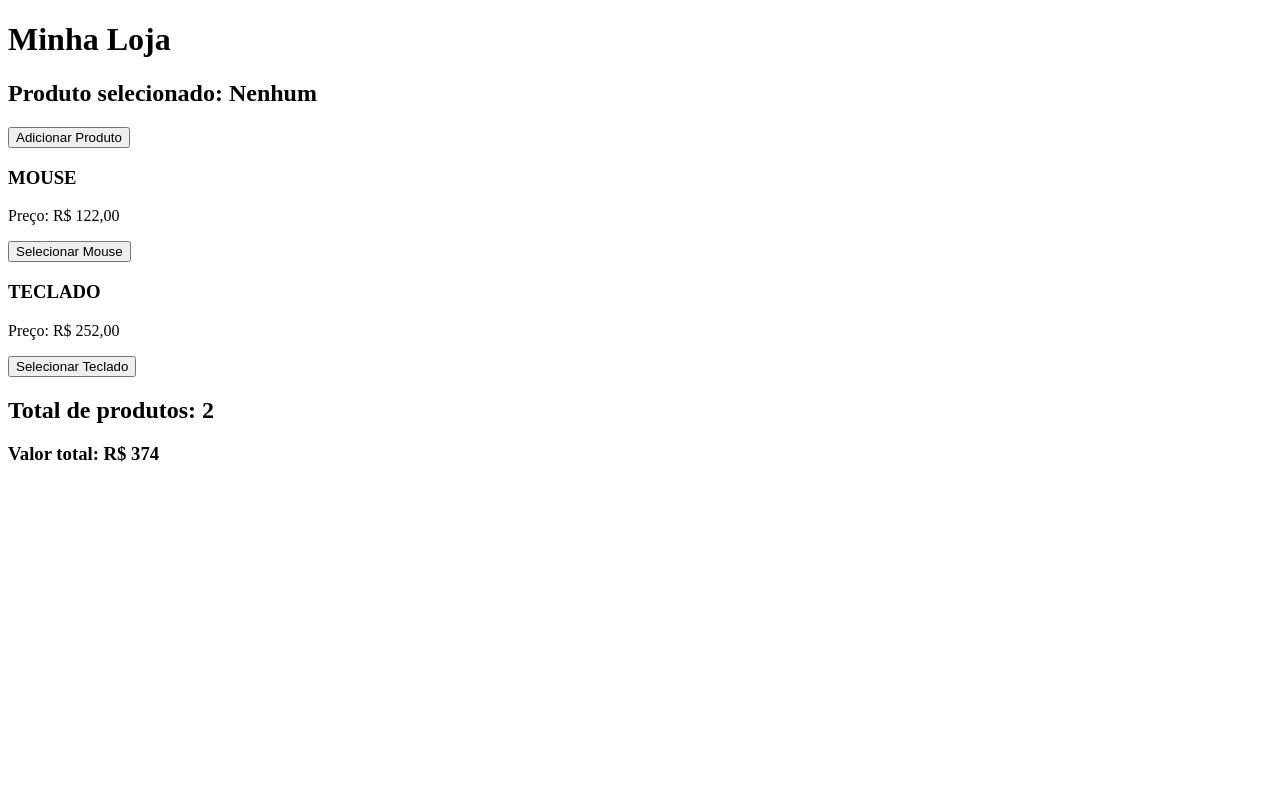
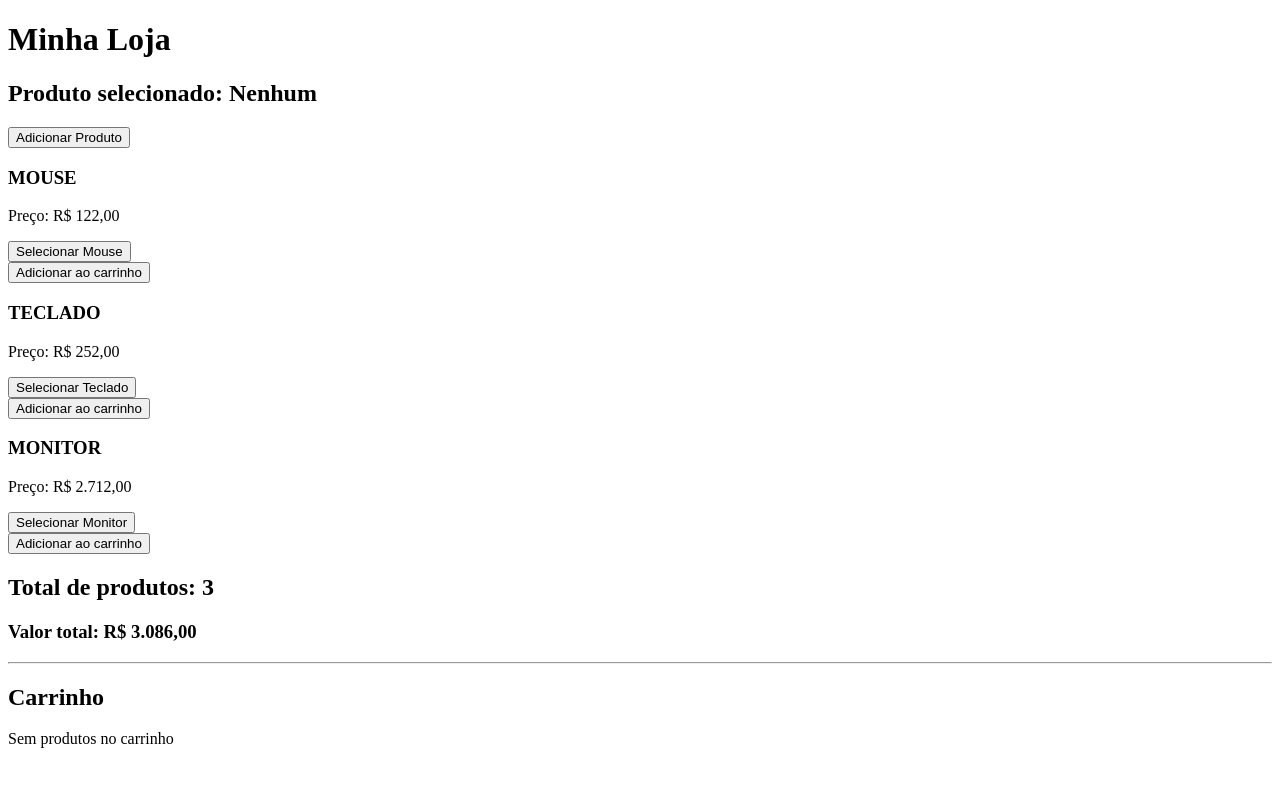
Before and after one commit to wellingtonbarbosadev/angular-senai, an Angular app in the folder 2026.08.19/projeto-teste/: page / in a window 1280 px wide. Shown: the top 786 px of the page. Built offline with nearby package versions, Linux system fonts and the light colour scheme.

Commit message:
feat: feito um mini exercicio de carrinho de compras

```diff
--- a/2026.08.19/projeto-teste/src/app/app.config.ts
+++ b/2026.08.19/projeto-teste/src/app/app.config.ts
@@ -1,11 +1,16 @@
 import { ApplicationConfig, provideBrowserGlobalErrorListeners } from '@angular/core';
+import localePt from '@angular/common/locales/pt';
 import { provideRouter } from '@angular/router';
+import { LOCALE_ID } from '@angular/core';
+import { routes } from './app.routes';
+import { registerLocaleData } from '@angular/common';
 
-import { routes } from './app.routes';
+registerLocaleData(localePt, 'pt-BR');
 
 export const appConfig: ApplicationConfig = {
   providers: [
     provideBrowserGlobalErrorListeners(),
-    provideRouter(routes)
+    provideRouter(routes),
+    { provide: LOCALE_ID, useValue: 'pt-BR' }
   ]
 };
--- a/2026.08.19/projeto-teste/src/app/features/produtos/lista-produtos/lista-produtos.html
+++ b/2026.08.19/projeto-teste/src/app/features/produtos/lista-produtos/lista-produtos.html
@@ -1,7 +1,9 @@
 <h2>
   Produto selecionado:
   @if (produtoSelecionado()) {
-    <strong> {{ produtoSelecionado()?.nome }} - R$ {{ produtoSelecionado()?.preco }} </strong>
+    <strong>
+      {{ produtoSelecionado()?.nome }} - {{ produtoSelecionado()?.preco | precoBrlFormatado }}
+    </strong>
   } @else {
     <span>Nenhum</span>
   }
@@ -15,7 +17,22 @@
     [preco]="produto.preco"
     (produtoSelecionado)="exibirProdutos($event)"
   ></app-produto>
+
+  <button (click)="adicionarAoCarrinho(produto)">Adicionar ao carrinho</button>
 }
 
 <h2>Total de produtos: {{ totalProdutos() }}</h2>
-<h3>Valor total: R$ {{ valorTotal() }}</h3>
+<h3>Valor total: {{ valorTotal() | precoBrlFormatado }}</h3>
+
+<hr />
+
+<h2>Carrinho</h2>
+
+@if (quantidadeCarrinho() === 0) {
+  <p>Sem produtos no carrinho</p>
+} @else {
+  @for (item of carrinho(); track $index) {
+    <p>{{ item.nome }} - {{ item.preco | precoBrlFormatado }}</p>
+  }
+  <strong>Valor total do carrinho: {{ totalCarrinho() | precoBrlFormatado }}</strong>
+}
--- a/2026.08.19/projeto-teste/src/app/features/produtos/lista-produtos/lista-produtos.ts
+++ b/2026.08.19/projeto-teste/src/app/features/produtos/lista-produtos/lista-produtos.ts
@@ -1,20 +1,23 @@
 import { Component, computed, effect, signal } from '@angular/core';
 import { Produto } from '../produto/produto';
+import { PrecoBrlFormatadoPipe } from '../../../shared/pipes/preco-brl-formatado-pipe';
 
-type ProdutoType = { nome: string; preco: number }
+type ProdutoType = { nome: string; preco: number };
 @Component({
   selector: 'app-lista-produtos',
-  imports: [Produto],
+  imports: [Produto, PrecoBrlFormatadoPipe],
   templateUrl: './lista-produtos.html',
   styleUrl: './lista-produtos.css',
 })
 export class ListaProdutos {
   constructor() {
     effect(() => {
-      if (typeof document !== "undefined") {
-        document.title = `${this.totalProdutos()} - Minha loja`
+      if (typeof document !== 'undefined') {
+        document.title = `${this.totalProdutos()} - Minha loja`;
       }
-    })
+    });
+
+    effect(() => console.log(this.carrinho()));
 
     effect(() => {
       console.log(`Lista de produtos alterada: ${this.produtos()}`);
@@ -24,16 +27,28 @@ export class ListaProdutos {
 
   exibirProdutos(produto: ProdutoType) {
     console.log(produto);
-    this.produtoSelecionado.set(produto)
+    this.produtoSelecionado.set(produto);
   }
 
   adicionarProduto() {
     this.produtos.update((listaAtual) => [...listaAtual, { nome: 'Teclado', preco: 250 }]);
   }
 
+  adicionarAoCarrinho(produto: ProdutoType) {
+    this.carrinho.update((listaAtual) => [...listaAtual, produto]);
+  }
+
   totalProdutos = computed(() => this.produtos().length);
 
-  produtoSelecionado = signal<ProdutoType | null>(null)
+  carrinho = signal<ProdutoType[]>([]);
+
+  quantidadeCarrinho = computed(() => this.carrinho().length);
+
+  totalCarrinho = computed(() => {
+    return this.carrinho().reduce((total, produto) => total + produto.preco, 0);
+  });
+
+  produtoSelecionado = signal<ProdutoType | null>(null);
 
   valorTotal = computed(() => {
     return this.produtos().reduce((total, item) => total + item.preco, 0);
@@ -42,5 +57,6 @@ export class ListaProdutos {
   produtos = signal([
     { nome: 'Mouse', preco: 122 },
     { nome: 'Teclado', preco: 252 },
+    { nome: 'Monitor', preco: 2712 },
   ]);
 }
--- a/2026.08.19/projeto-teste/src/app/features/produtos/produto/produto.html
+++ b/2026.08.19/projeto-teste/src/app/features/produtos/produto/produto.html
@@ -1,6 +1,6 @@
 <section class="produto-card">
   <h3>{{ nome | uppercase }}</h3>
-  <p>Preço: {{ preco | precoFormatado }}</p>
+  <p>Preço: {{ preco | precoBrlFormatado }}</p>
 
   <button (click)="selecionarProduto()">Selecionar {{ nome }}</button>
 </section>
--- a/2026.08.19/projeto-teste/src/app/features/produtos/produto/produto.ts
+++ b/2026.08.19/projeto-teste/src/app/features/produtos/produto/produto.ts
@@ -1,10 +1,10 @@
 import { Component, EventEmitter, Input, Output } from '@angular/core';
 import { UpperCasePipe } from '@angular/common';
-import { PrecoFormatadoPipe } from '../../../shared/pipes/preco-formatado-pipe';
+import { PrecoBrlFormatadoPipe } from '../../../shared/pipes/preco-brl-formatado-pipe';
 
 @Component({
   selector: 'app-produto',
-  imports: [UpperCasePipe, PrecoFormatadoPipe],
+  imports: [UpperCasePipe, PrecoBrlFormatadoPipe],
   templateUrl: './produto.html',
   styleUrl: './produto.css',
 })
--- /dev/null
+++ b/2026.08.19/projeto-teste/src/app/shared/pipes/preco-brl-formatado-pipe.ts
@@ -0,0 +1,16 @@
+import { CurrencyPipe, formatCurrency } from '@angular/common';
+import { Pipe, PipeTransform } from '@angular/core';
+
+@Pipe({
+  name: 'precoBrlFormatado',
+})
+export class PrecoBrlFormatadoPipe implements PipeTransform {
+  transform(value?: number | unknown): unknown {
+    if (value == null || typeof value !== "number") return null;
+
+
+    const [_, amount] = formatCurrency(value, 'pt-BR', 'R$', 'BRL', '1.2-2').split('R$');
+
+    return `R$${amount}`;
+  }
+}
--- a/2026.08.19/projeto-teste/src/app/shared/pipes/preco-formatado-pipe.ts
+++ /dev/null
@@ -1,10 +0,0 @@
-import { Pipe, PipeTransform } from '@angular/core';
-
-@Pipe({
-  name: 'precoFormatado',
-})
-export class PrecoFormatadoPipe implements PipeTransform {
-  transform(value: number, ...args: unknown[]): string {
-    return `R$ ${value.toFixed(2).replace('.', ',')}`;
-  }
-}
```
Also changed, not shown: 2 other files (tests, documents, lock files or other folders).
